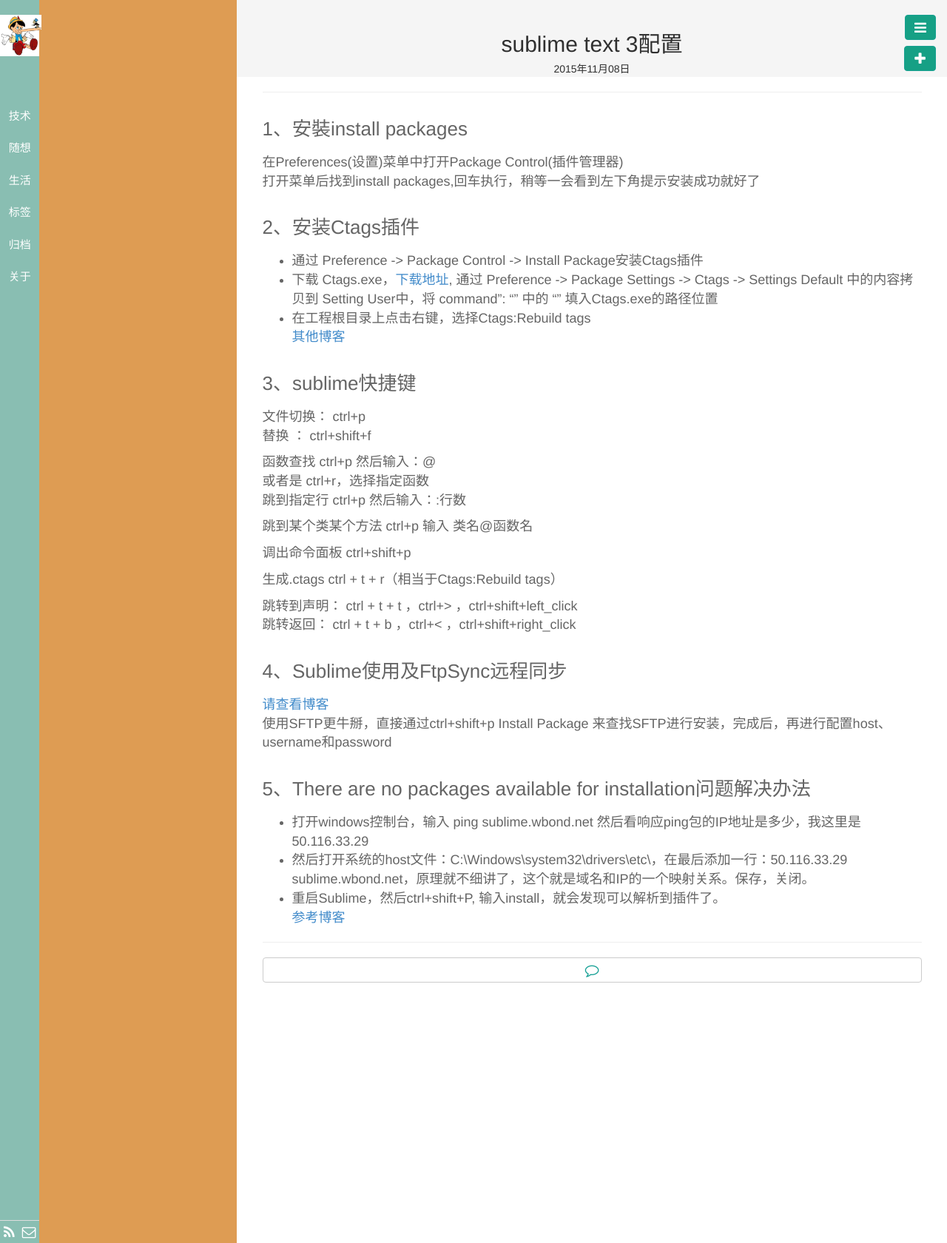
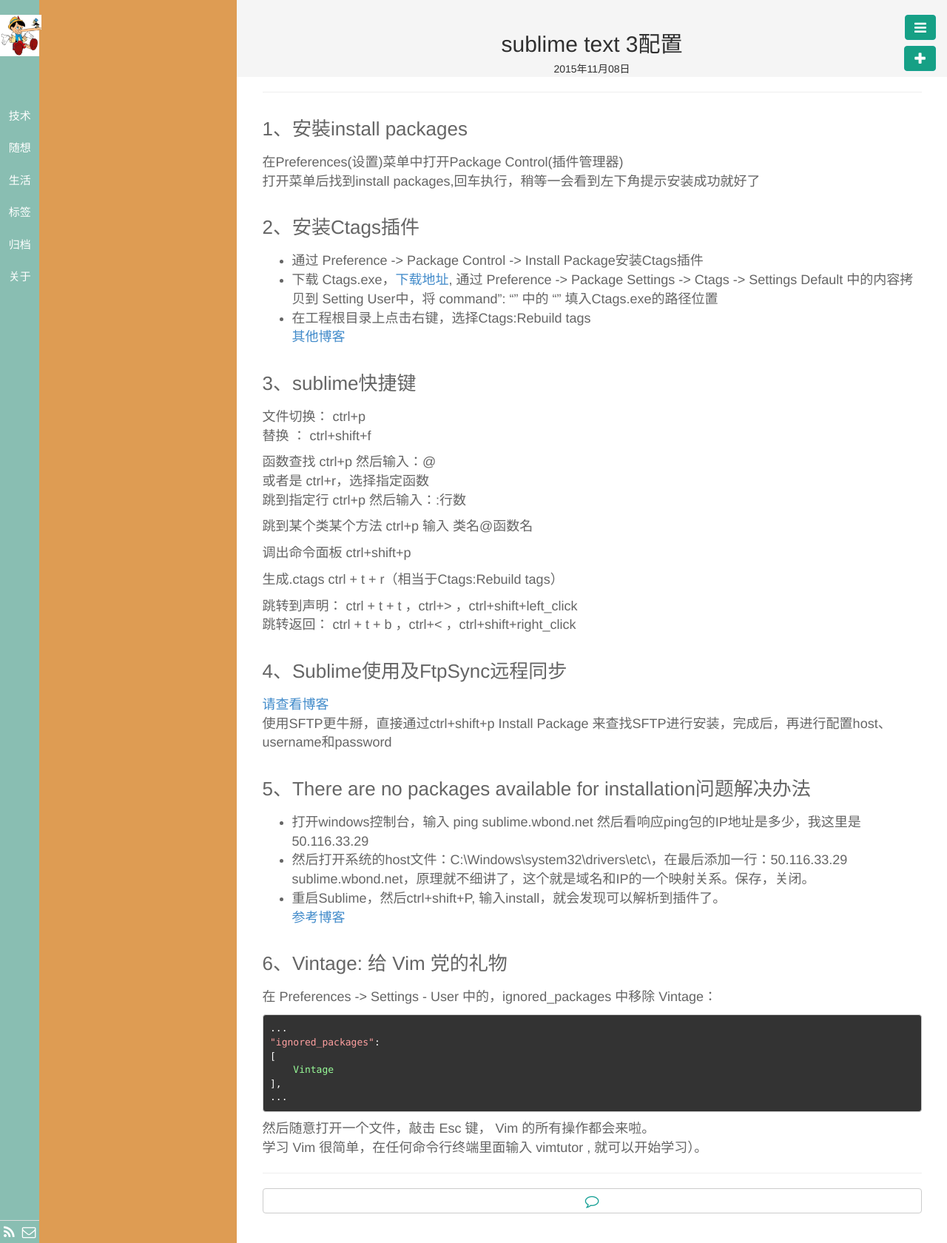
Before and after one commit to lvniu/lvniu.github.io, a Jekyll site: the page built from _posts/技术/2015-11-08-sublime-text3.md, in a window 1280 px wide. Shown: the whole page at 74% size. Built offline with Jekyll 4.4.1, drawn with Linux system fonts in a browser that asks for light colours; Markdown is read by kramdown in place of the engine named in the settings.

Commit message:
modify file

```diff
--- a/_posts/技术/2015-11-08-sublime-text3.md
+++ b/_posts/技术/2015-11-08-sublime-text3.md
@@ -46,3 +46,17 @@
 - 然后打开系统的host文件：C:\Windows\system32\drivers\etc\，在最后添加一行：50.116.33.29 sublime.wbond.net，原理就不细讲了，这个就是域名和IP的一个映射关系。保存，关闭。
 - 重启Sublime，然后ctrl+shift+P, 输入install，就会发现可以解析到插件了。
 [参考博客](http://blog.csdn.net/u013647382/article/details/46547291)
+
+### 6、Vintage: 给 Vim 党的礼物
+
+在 Preferences -> Settings - User 中的，ignored_packages 中移除 Vintage：
+
+	...
+	"ignored_packages":
+	[
+	    Vintage
+	],
+	...
+
+然后随意打开一个文件，敲击 Esc 键， Vim 的所有操作都会来啦。
+学习 Vim 很简单，在任何命令行终端里面输入 vimtutor , 就可以开始学习）。
```
